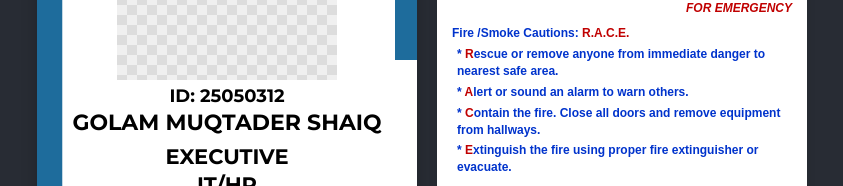
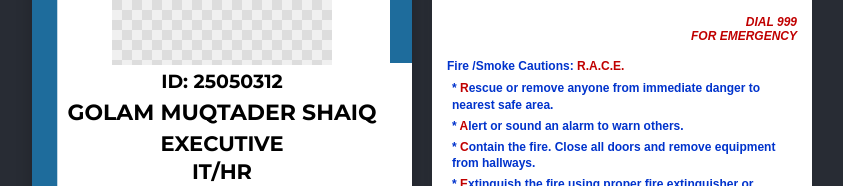
Before and after one commit to gsparvej/id_card, a React (Create React App) app: page / in a window 1280 px wide. Shown: the part 398-584 px from the top of the page, without its empty margins (218-1061 px from the left). Built offline with nearby package versions, Linux system fonts and the light colour scheme.

Commit message:
style: Update dimensions for ID card front and back layouts for improved design

```diff
--- a/src/components/IdCardBackPart.css
+++ b/src/components/IdCardBackPart.css
@@ -1,6 +1,6 @@
 .id-card-container {
-    width: 370px;
-    height: 550px;
+    width: 380px;
+    height: 610px;
     background-color: white;
     padding: 15px;
     border-radius: 8px;
--- a/src/components/IdCardFrontPart.css
+++ b/src/components/IdCardFrontPart.css
@@ -2,7 +2,7 @@
 
 .id-card-front-container {
     width: 380px;
-    height: 580px;
+    height: 610px;
     background-color: white;
     position: relative;
     box-shadow: 0 4px 15px rgba(0, 0, 0, 0.2);
@@ -190,9 +190,9 @@
 
 .id-label {
     font-family: 'Montserrat', sans-serif;
-    font-size: 18px;
+    font-size: 19px;
     font-weight: 600;
-    margin-bottom: 3px;
+    margin-bottom: 7px;
     color: #000;
 }
 
@@ -201,7 +201,7 @@
     font-size: 22px;
     font-weight: 600;
     text-transform: uppercase;
-    margin-bottom: 8px;
+    margin-bottom: 5px;
     line-height: 1.2;
 }
 
```
